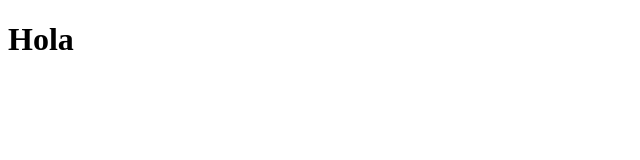
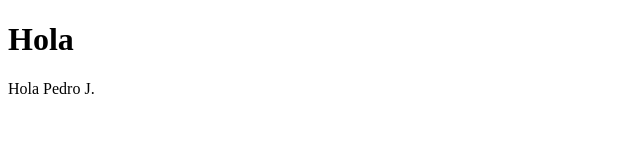
Before and after one commit to rocioghermoso/web00, a website: page public/index.html in a window 1280 px wide. Shown: the whole page, without its empty margins (0-640 px from the left). Drawn offline with Linux system fonts and the light colour scheme.

Commit message:
Hola Pedro J.

```diff
--- a/public/index.html
+++ b/public/index.html
@@ -4,5 +4,6 @@
     </head>
     <body>
         <h1>Hola</h1>
+        <p>Hola Pedro J.</p>
     </body>
 </html>
```
